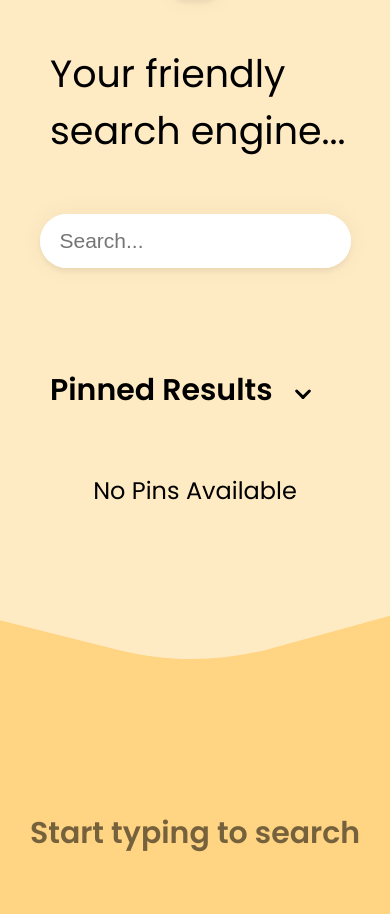
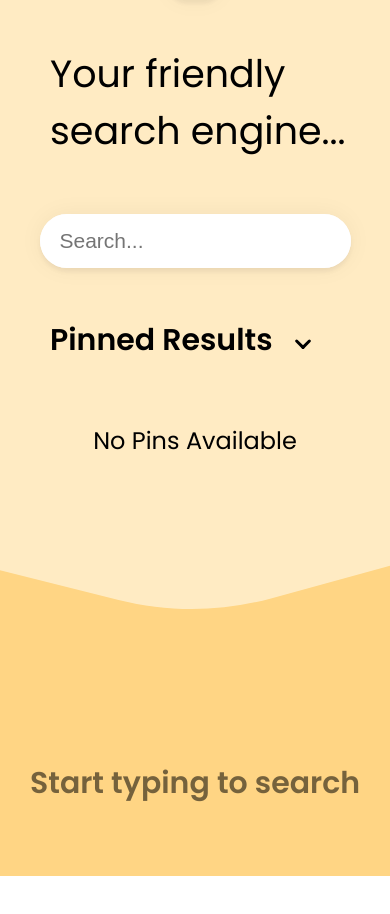
Before and after one commit to jaydiazzz/acme-search, a Vue app: page / in a window 390 px wide. Shown: the top 914 px of the page. After the commit the page ends 876 px from the top, so only its background shows below. Built offline with nearby package versions, Linux system fonts and the light colour scheme.

Commit message:
fix(responsiveness): working on the responsiveness
safari had a few bugs with the content not scrolling, that has been fixed now along with the update
in max height for new list items being added in collapsible lists

```diff
--- a/src/components/List.vue
+++ b/src/components/List.vue
@@ -54,21 +54,41 @@
 
   mounted() {
 
-    const vm = this;
+    this.adjustMaxHeight();
 
-    this.$nextTick( () => {
+  },
 
-      if ( vm.options && vm.options.collapsible ) {
+  watch : {
 
-        vm.$refs.listItems.style.maxHeight = `${vm.$refs.listItems.clientHeight}px`;
+    listItems : {
+      deep : true,
+      handler() {
 
-      }
+        this.adjustMaxHeight();
 
-    } );
+      },
+    },
 
   },
 
   methods : {
+
+    adjustMaxHeight() {
+
+      const vm = this;
+
+      this.$nextTick( () => {
+
+        if ( vm.options && vm.options.collapsible ) {
+
+          vm.$refs.listItems.style.maxHeight = 'unset';
+          vm.$refs.listItems.style.maxHeight = `${vm.$refs.listItems.clientHeight}px`;
+
+        }
+
+      } );
+
+    },
 
     toggleCollapse() {
       this.collapsed = !this.collapsed;
--- a/src/components/Searching.vue
+++ b/src/components/Searching.vue
@@ -14,8 +14,8 @@
   .loading-container(v-else-if='resultsState === "loading"')
     p.loading-indicator Loading...
 
-  .search-results-container(v-else)
-    .search-results-results
+  .searching-content(v-else)
+    .search-results-container
       .pinned-results-container
         pinned-results(
           :search-data='results'
@@ -189,11 +189,11 @@
     }
   }
 
-  .search-results-container {
+  .searching-content {
     flex: 1 0 0;
     display: flex;
 
-    .search-results-results {
+    .search-results-container {
       display: flex;
       flex-flow: column;
       align-items: stretch;
@@ -234,13 +234,15 @@
       }
     }
 
+    .searching-content {
+
       .search-results-container {
         overflow: unset;
 
         .pinned-results-container {
 
           .pinned-results {
-          padding-top: 0;
+            padding-top: 50px;
           }
         }
 
@@ -279,4 +281,5 @@
       }
     }
   }
+}
 </style>
```
Lines whose indentation alone changed are shown as unchanged.
